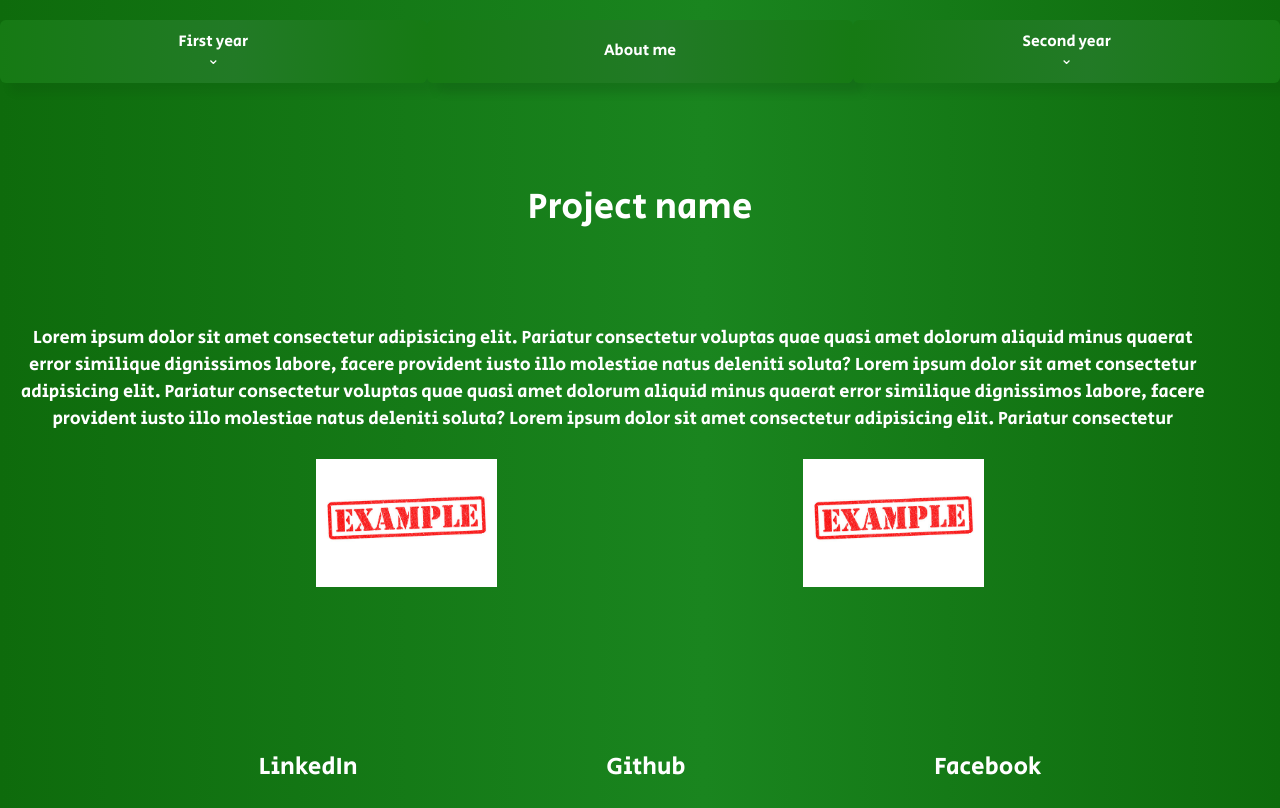
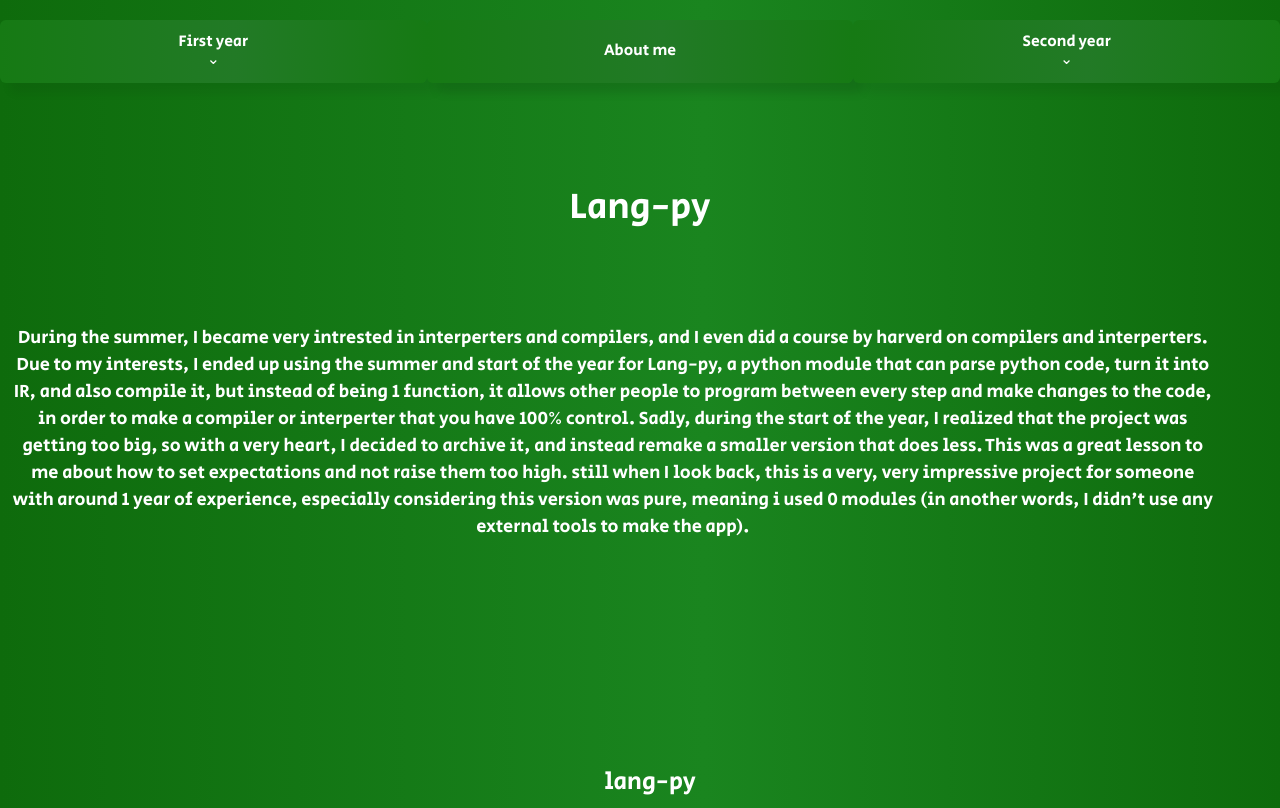
Before and after one commit to raisfeld-ori/ori-pol, a Next.js app: page /projects/second_year/fall in a window 1280 px wide. Built offline with nearby package versions, Linux system fonts and the light colour scheme.

Commit message:
changed text

```diff
--- a/app/projects/about/page.tsx
+++ b/app/projects/about/page.tsx
@@ -33,7 +33,9 @@ export default function socials(){
         this weird path, I ended up as a fullstack developer with the skills to completly make an app from scratch,
         using the languages python, rust, javascript/typescript and whatever tool I thought would fit for the job.
         I also tried to challange myself every once in a while with a difficult challange in something I am not familiar
-        with, like game development in c#, making AI models with tensorflow and even made compilers with C, python and rust.
+        with, like game development in c#, making AI models with tensorflow and I even made compilers with C, python and rust.
+        I also had a couple projects that were not included, mainly: a PDF editor that I showed in google, replacement
+        to chamama's website, habit tracker, gfilte and a CS website for our group in school.
       </p>
     </div>
     </div>
--- a/app/projects/second_year/fall/page.tsx
+++ b/app/projects/second_year/fall/page.tsx
@@ -3,31 +3,24 @@ import Image from "next/image"
 import Link from "next/link";
 export default function Page(){
   return <div className="container">
-  <h1 className="head">Project name</h1>
+  <h1 className="head">Lang-py</h1>
   <p className="description">
-    Lorem ipsum dolor sit amet consectetur adipisicing elit. Pariatur consectetur
-    voluptas quae quasi amet dolorum aliquid minus quaerat error
-    similique dignissimos labore, facere provident iusto illo molestiae natus deleniti soluta?
-    Lorem ipsum dolor sit amet consectetur adipisicing elit. Pariatur consectetur
-    voluptas quae quasi amet dolorum aliquid minus quaerat error
-    similique dignissimos labore, facere provident iusto illo molestiae natus deleniti soluta?
-    Lorem ipsum dolor sit amet consectetur adipisicing elit. Pariatur consectetur
+    During the summer, I became very intrested in interperters and compilers, and I even did a course by harverd on
+    compilers and interperters. Due to my interests, I ended up using the summer and start of the year for Lang-py,
+    a python module that can parse python code, turn it into IR, and also compile it, but instead of being 1 function,
+    it allows other people to program between every step and make changes to the code, in order to make a compiler or interperter
+    that you have 100% control. Sadly, during the start of the year, I realized that the project was getting too big, so
+    with a very heart, I decided to archive it, and instead remake a smaller version that does less. This was a great
+    lesson to me about how to set expectations and not raise them too high. still when I look back, this is a very,
+    very impressive project for someone with around 1 year of experience, especially considering this version was pure,
+    meaning i used 0 modules (in another words, I didn't use any external tools to make the app).
   </p>
   <div className="images">
-    <div className="image-container">
-      <Image className="image" src={example} alt=""/>
-    </div>
-    <div className="image-container">
-      <Image className="image" src={example} alt=""/>
-    </div>
-
     <ul className="linksprj">
 
   <li className="linkprj">
-    <Link href={"#"}>LinkedIn</Link>
+    <Link href={"https://github.com/raisfeld-ori/lang-py"} target='_blank'>lang-py</Link>
   </li>
-  <li className="linkprj"><Link href={"#"}>Github</Link></li>
-  <li className="linkprj"><Link href={"#"}>Facebook</Link></li>
 </ul>
 
   </div>
```
